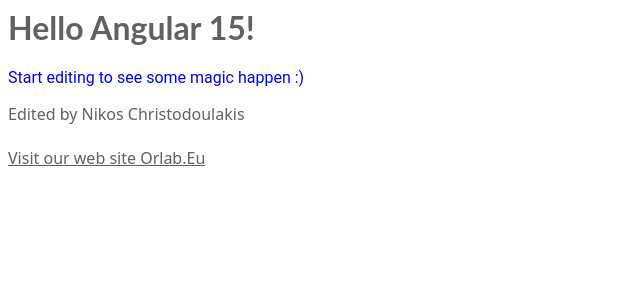
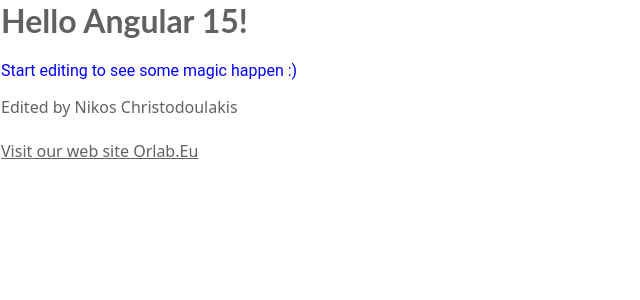
Before and after one commit to nchristodoulakis2/angular-ivy-p3qqwi, an Angular app: page / in a window 1280 px wide. Shown: the top 300 px of the page, without its empty margins (0-640 px from the left). Built offline with nearby package versions, Linux system fonts and the light colour scheme.

Commit message:
1 file modified

```diff
--- a/src/styles.css
+++ b/src/styles.css
@@ -6,3 +6,6 @@
   -webkit-font-smoothing: antialiased;
   -moz-osx-font-smoothing: grayscale;
 }
+body {
+  margin: 1;
+}
```
